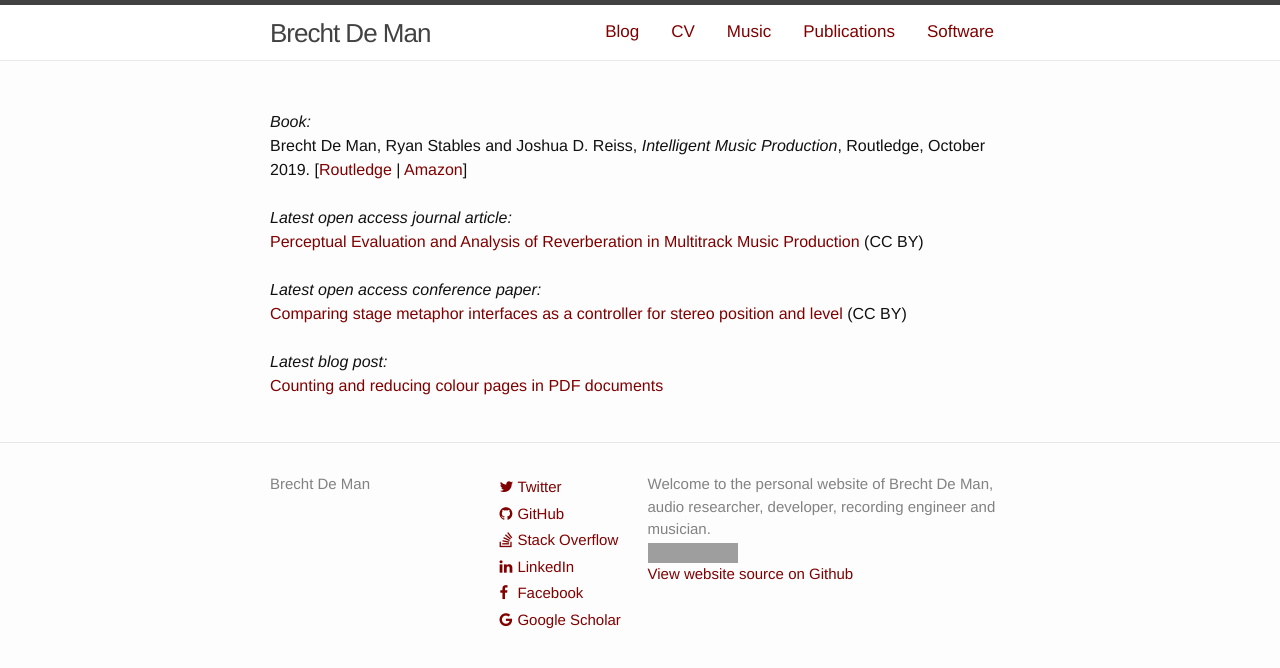
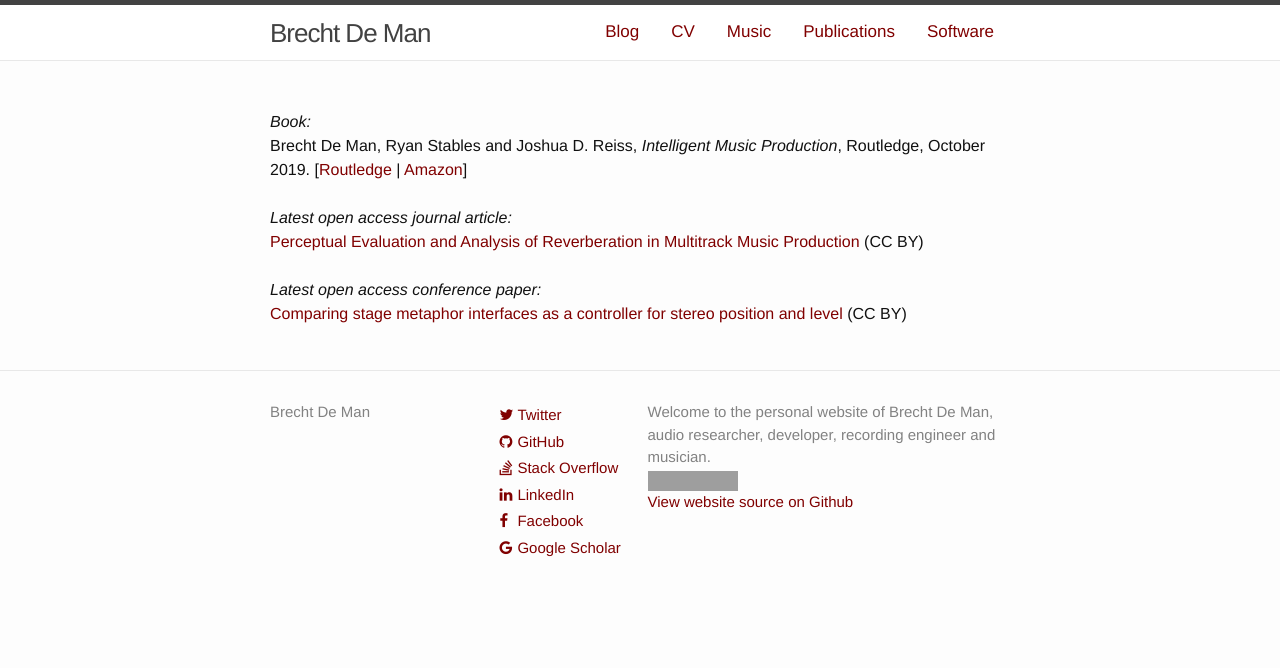
Before and after one commit to BrechtDeMan/BrechtDeMan.github.io, a Jekyll site: the page built from index.html, in a window 1280 px wide. Shown: the top 668 px of the page. Built offline with Jekyll 4.4.1, drawn with Linux system fonts in a browser that asks for light colours; nearby versions of some CDN libraries; grey boxes are pictures that could not be loaded.

Commit message:
Remove most recent blog post from landing page

```diff
--- a/index.html
+++ b/index.html
@@ -24,11 +24,3 @@ Brecht De Man, Ryan Stables and Joshua D. Reiss, <em>Intelligent Music Productio
 
 <br />
 <br />
-
-{% assign post = site.posts.first %}
-<i>Latest blog post:</i>
-<br />
-<a href="{{ post.url | prepend: site.baseurl }}" target="_self">{{ post.title }}</a>
-
-<br />
-<br />
```
